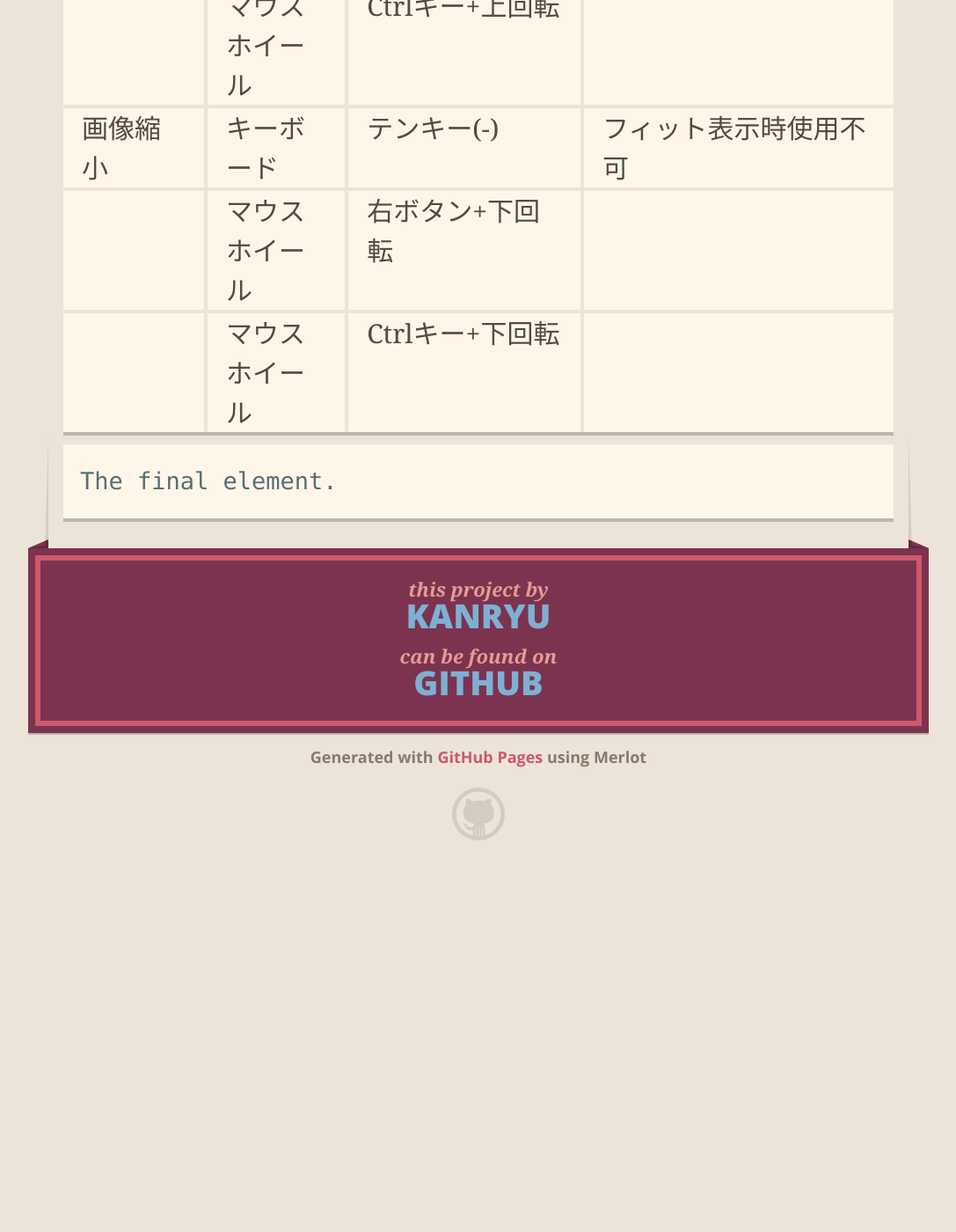
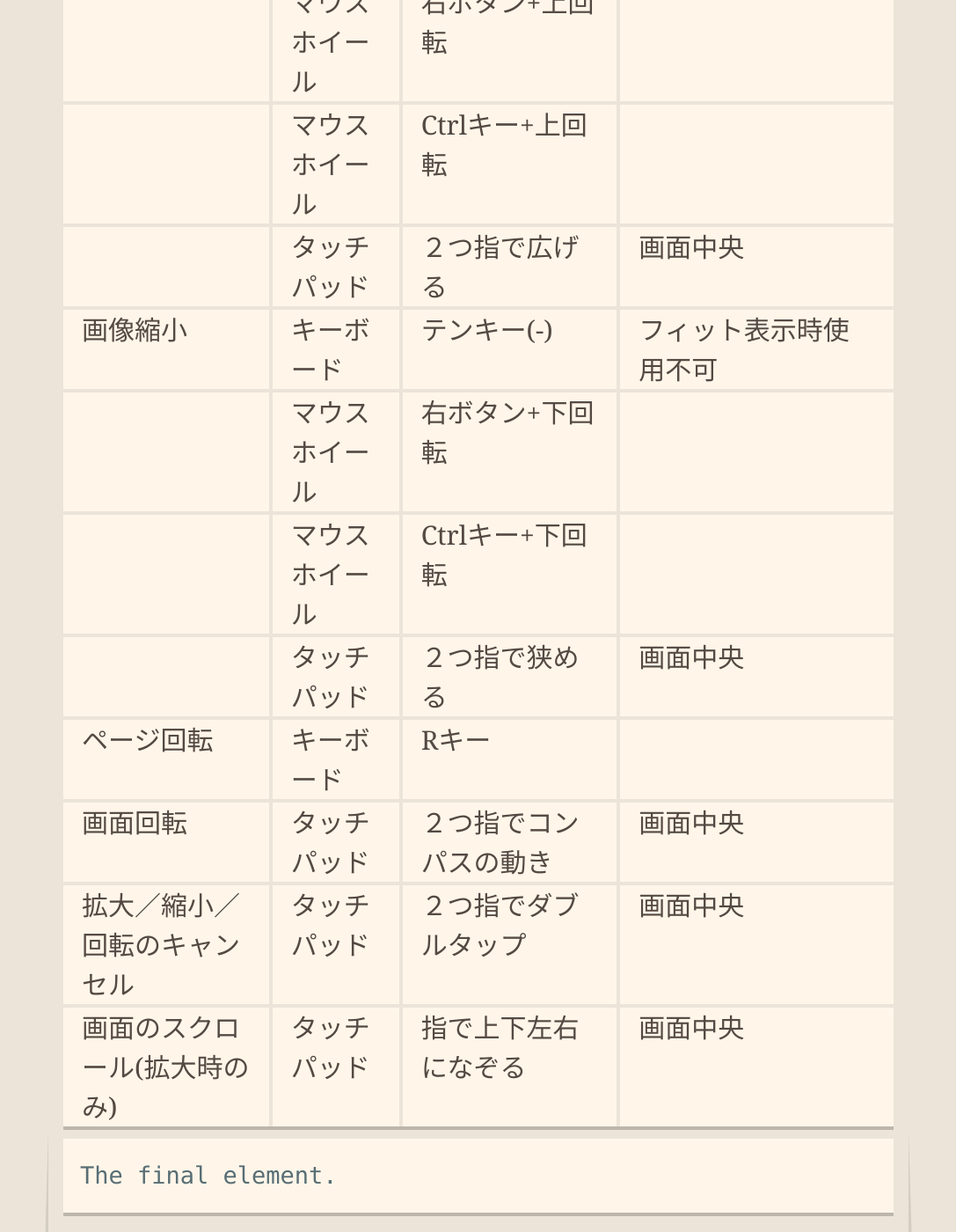
Before and after one commit to kanryu/quickviewer, a Jekyll site: the page built from docs/index-ja.md, in a window 1280 px wide and 1400 px high, scrolled down 15073 px. Shown: the whole window at 88% size, without its empty margins (96-1183 px from the left). Built offline with Jekyll 4.4.1, drawn with Linux system fonts in a browser that asks for light colours; nearby versions of some CDN libraries; comment, search, counter and statistics services are not loaded; our own code applies the rules of GitHub Pages for plain Markdown files; before the commit the page ends 16068 px from its top, so only the background shows below that; some of the changed text lies outside the part shown.

Commit message:
Update index-ja.md

````diff
--- a/docs/index-ja.md
+++ b/docs/index-ja.md
@@ -34,7 +34,8 @@ fulltitle: QuickViewer オフィシャルページ
     - などなど
  - あなたの何千冊ものデジタルブック、マンガを『カタログ』として登録でき、軽快に一覧表示、検索できます
  - カタログの本は自動生成されたタグでも検索できます
-
+ - タッチパネル入力(ページ切り替え/フルスクリーン切り替え/画像拡大・縮小・回転)
+ - 複数言語対応(日本語/英語/簡体字中国語/スペイン語/ギリシャ語)
 
 ## 使い方
 
@@ -217,7 +218,7 @@ v0.6.0以降、QuickViewerはあなたのデジタルブックやマンガから
 | 全画面表示   | キーボード | F11キー | |
 |             | キーボード | ESCキー | 全画面解除のみ |
 |             | マウス     | ホイールクリック | 中央ボタンクリック扱い |
-|             | タッチパッド | ２つ指で上スワイプ | |
+|             | タッチパッド | ２つ指で上スワイプ | 画面上4分の1 |
 | フィット表示 | キーボード | F12キー | |
 |             | キーボード | テンキー(\*) | |
 |             | マウス     | 右ボタン+ホイールクリック | 中央ボタンクリック扱い |
@@ -225,9 +226,15 @@ v0.6.0以降、QuickViewerはあなたのデジタルブックやマンガから
 | 画像拡大     | キーボード | テンキー(+) | フィット表示時使用不可 |
 |             | マウスホイール | 右ボタン+上回転 | |
 |             | マウスホイール | Ctrlキー+上回転 | |
+|             | タッチパッド | ２つ指で広げる | 画面中央 |
 | 画像縮小     | キーボード | テンキー(-) | フィット表示時使用不可 |
 |             | マウスホイール | 右ボタン+下回転 | |
 |             | マウスホイール | Ctrlキー+下回転 | |
+|             | タッチパッド | ２つ指で狭める | 画面中央 |
+| ページ回転 | キーボード | Rキー | |
+| 画面回転 | タッチパッド | ２つ指でコンパスの動き | 画面中央 |
+| 拡大／縮小／回転のキャンセル | タッチパッド | ２つ指でダブルタップ | 画面中央 |
+| 画面のスクロール(拡大時のみ) | タッチパッド | 指で上下左右になぞる | 画面中央 |
 
 
 ```
````
Also changed, not shown: other parts of docs/index-ja.md (+4 -4 lines).
